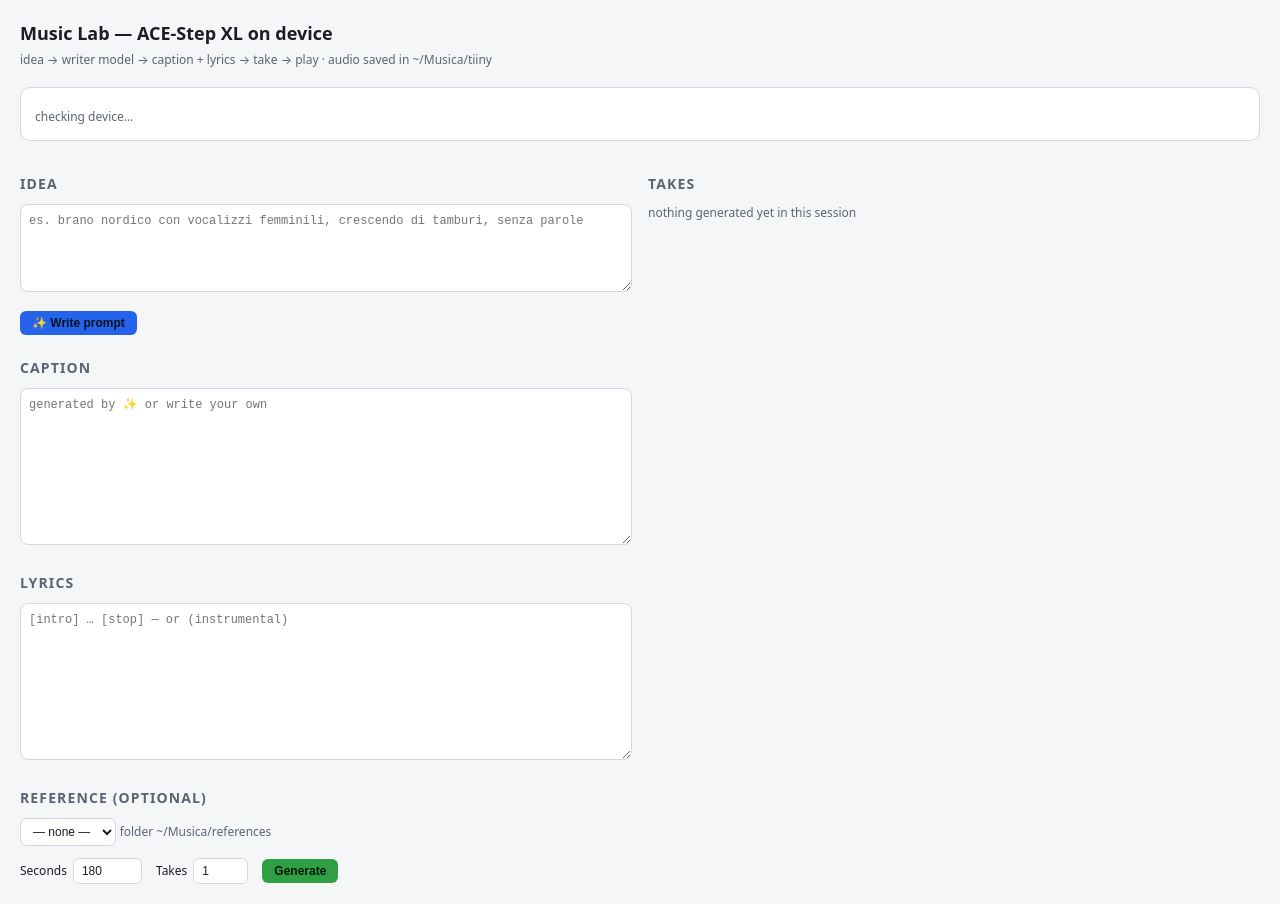
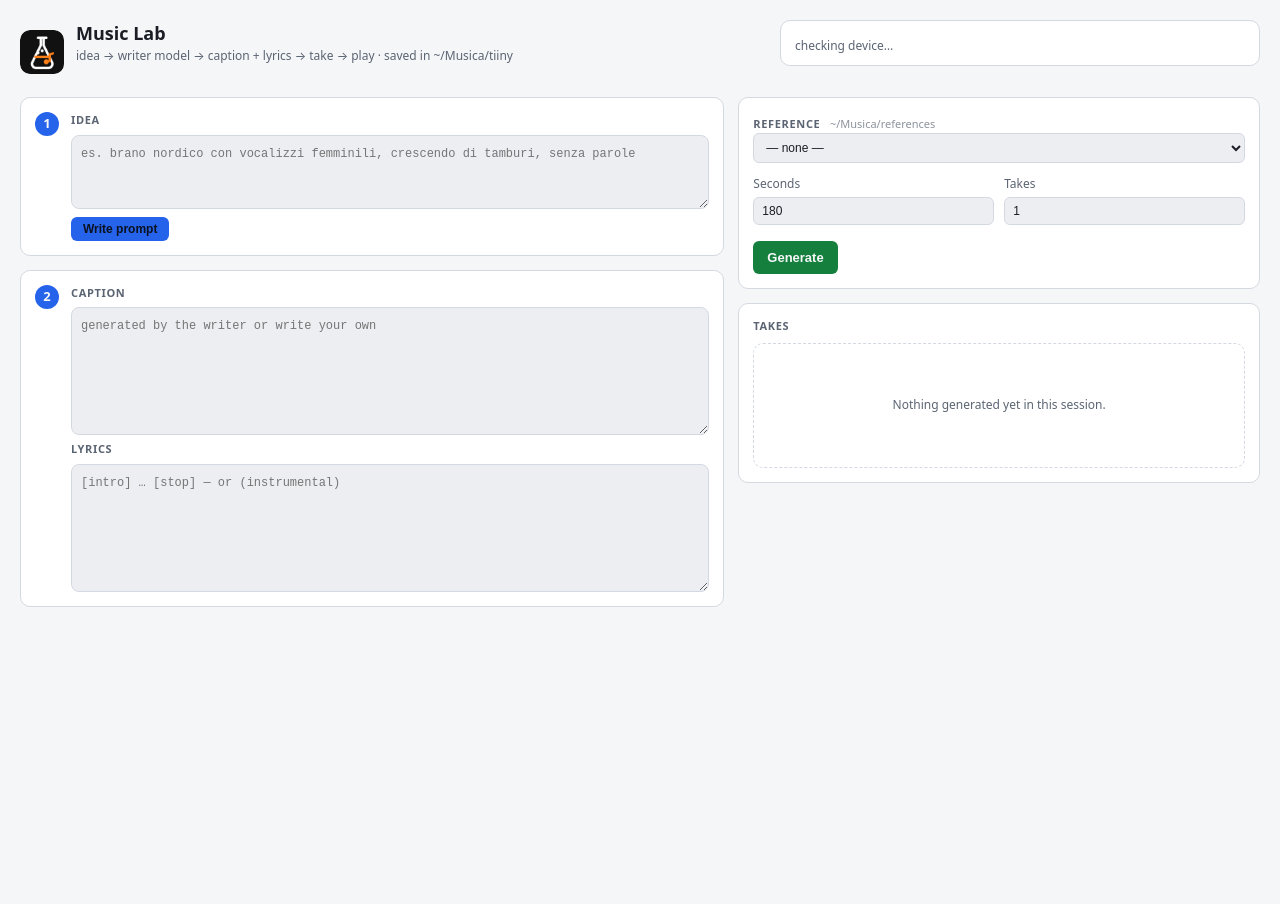
Before and after one commit to 3p4dm4/tiinyos-linux, a plain HTML site: page src/music.html in a window 1280 px wide. After the commit the page ends 800 px from the top, so only its background shows below. Drawn offline with Linux system fonts and the light colour scheme.

Commit message:
feat(music-lab): dashboard-grade layout — kill the empty right column
Feedback: 'grafica brutale, scarna, spazio a destra vuoto'. Root cause:
two raw stacked columns, the right one held only the takes list (empty
at start). Restructured: header with logo + status card on the right;
two-column grid (composer 1.35fr / studio 1fr) where the right column
carries the controls card (reference, seconds/takes fields, Generate,
progress) + takes card with a dashed empty-state box — content on both
sides from first render. Numbered steps (1 idea, 2 caption+lyrics) in
cards, uppercase field labels matching the Performance window, focus
rings, disabled state on Generate.

ui-check: 0 blocking (was 6): buttons type=button, label for=refs,
pulse animation behind prefers-reduced-motion, emoji removed from the
button and the hint (rule blocks the pictograph itself). The 40
raw-px advisories match performance.css house style (same declared
deviation as the Performance window).
Verified live via CDP on the standalone build: grid 647/479, right
column 386px of content, empty-state present.

```diff
--- a/src/m3music/studio.js
+++ b/src/m3music/studio.js
@@ -23,7 +23,7 @@ M3.studio = (function () {
 
   async function generate() {
     const caption = $('caption').value.trim();
-    if (!caption) { $('pnote').textContent = 'caption is empty (use ✨ or write one)'; return; }
+    if (!caption) { $('pnote').textContent = 'caption is empty — write one, or press Write prompt'; return; }
     const refPath = $('refs').value;
     let refBase64 = '';
     if (refPath) {
@@ -59,7 +59,7 @@ M3.studio = (function () {
     div.innerHTML = `<audio controls preload="none" src="file://${encodeURI(src)}"></audio>` +
       `<div class="meta">#${takeNo} · ${t.seconds}s · ${t.elapsedSec}s gen · ${esc(t.mp3 || t.wav)}</div>`;
     const list = $('takes-list');
-    if (list.classList.contains('note')) { list.textContent = ''; list.classList.remove('note'); }
+    if (list.classList.contains('empty')) { list.textContent = ''; list.classList.remove('empty'); }
     list.prepend(div);
   }
 
--- a/src/music.css
+++ b/src/music.css
@@ -1,20 +1,56 @@
-/* M3 — Music Studio specifics (base tokens/classes come from performance.css). */
-.cols{display:flex;gap:16px;align-items:flex-start}
-.col{flex:1;min-width:0}
-textarea{width:100%;box-sizing:border-box;background:var(--panel);color:var(--text);
-  border:1px solid var(--line);border-radius:8px;padding:8px;font:12px/1.45 ui-monospace,monospace;resize:vertical}
-select,input[type=number]{background:var(--panel);color:var(--text);border:1px solid var(--line);
-  border-radius:6px;padding:5px 8px;font-size:12px}
-.row{display:flex;gap:14px;align-items:center;margin-top:12px}
-.row label{font-size:12px;display:flex;gap:6px;align-items:center}
-button.primary{background:#2ea043;color:#04160a;font-weight:700}
+/* M3 — Music Lab specifics (base tokens/body come from performance.css). */
+.lab-head{display:flex;justify-content:space-between;align-items:flex-start;gap:16px;flex-wrap:wrap}
+.lab-title{display:flex;gap:12px;align-items:center}
+.lab-logo{width:44px;height:44px;border-radius:10px}
+.lab-head h1{margin:0}
+.statusbar{margin:0;padding:10px 14px;display:flex;gap:18px;align-items:center;flex-wrap:wrap;min-width:min(480px,100%)}
+
+.lab-grid{display:grid;grid-template-columns:1.35fr 1fr;gap:14px;align-items:start;margin-top:14px}
+.lab-col{display:flex;flex-direction:column;gap:14px;min-width:0}
+
+textarea{width:100%;box-sizing:border-box;background:var(--panel2);color:var(--text);
+  border:1px solid var(--line);border-radius:8px;padding:9px;font:12px/1.5 ui-monospace,monospace;resize:vertical}
+textarea:focus,select:focus,input:focus{outline:2px solid var(--accent);outline-offset:0}
+select,input[type=number]{background:var(--panel2);color:var(--text);border:1px solid var(--line);
+  border-radius:6px;padding:6px 8px;font-size:12px}
+select.fill,input.fill{width:100%}
+button.primary{background:var(--ok);color:var(--bg);font-weight:700;font-size:13px;padding:9px 14px;margin-top:4px}
+button.primary:disabled{opacity:.5;cursor:default}
 .hidden{display:none}
-.statusbar{display:flex;gap:18px;align-items:center;flex-wrap:wrap;margin:10px 0}
-.dot{display:inline-block;width:9px;height:9px;border-radius:50%;margin-right:6px;vertical-align:baseline}
-.dot.busy{background:#e8912d;animation:pulse 1.2s ease-in-out infinite}
-.dot.idle{background:#2ea043}
-.dot.down{background:#d33}
-@keyframes pulse{50%{opacity:.35}}
-.take{background:var(--panel);border:1px solid var(--line);border-radius:10px;padding:10px;margin-bottom:10px}
+
+/* numbered steps */
+.step{display:flex;gap:12px}
+.step-n{flex:none;width:24px;height:24px;border-radius:50%;background:var(--accent);color:var(--bg);
+  font-weight:700;font-size:13px;display:flex;align-items:center;justify-content:center}
+.step-body{flex:1;min-width:0;display:flex;flex-direction:column;gap:6px}
+.lbl{font-size:11px;text-transform:uppercase;letter-spacing:.06em;color:var(--muted);font-weight:600}
+.hint{text-transform:none;letter-spacing:0;font-weight:400;opacity:.7;margin-left:6px}
+.step-act{display:flex;align-items:center;gap:10px;margin-top:2px}
+
+/* studio controls */
+.field-grid{display:grid;grid-template-columns:1fr 1fr;gap:10px;margin:12px 0}
+.fld{display:flex;flex-direction:column;gap:4px;font-size:12px;color:var(--muted)}
+.fld input{width:100%;box-sizing:border-box}
+.bar{margin-top:12px}
+
+/* takes */
+.takes-card{min-height:180px;display:flex;flex-direction:column}
+.takes-card .lbl{margin-bottom:8px}
+#takes-list{flex:1;display:flex;flex-direction:column;gap:10px}
+#takes-list.empty{align-items:center;justify-content:center;color:var(--muted);font-size:12px;
+  border:1px dashed var(--line);border-radius:10px;min-height:120px}
+.take{background:var(--panel2);border:1px solid var(--line);border-radius:10px;padding:10px}
 .take audio{width:100%;height:34px}
 .take .meta{font-size:11px;opacity:.75;margin-top:4px;word-break:break-all}
+
+/* status dots use the shared semantic tokens */
+.dot{display:inline-block;width:9px;height:9px;border-radius:50%;margin-right:6px;vertical-align:baseline}
+.dot.busy{background:var(--warn)}
+.dot.idle{background:var(--ok)}
+.dot.down{background:var(--err)}
+@media (prefers-reduced-motion: no-preference){
+  .dot.busy{animation:pulse 1.2s ease-in-out infinite}
+}
+@keyframes pulse{50%{opacity:.35}}
+
+@media (max-width:900px){.lab-grid{grid-template-columns:1fr}}
--- a/src/music.html
+++ b/src/music.html
@@ -8,43 +8,64 @@
 <link rel="stylesheet" href="music.css">
 </head>
 <body>
-<h1>Music Lab — ACE-Step XL on device</h1>
-<div class="sub">idea → writer model → caption + lyrics → take → play · audio saved in ~/Musica/tiiny</div>
+<header class="lab-head">
+  <div class="lab-title">
+    <img src="music-lab.png" alt="" class="lab-logo">
+    <div>
+      <h1>Music Lab</h1>
+      <div class="sub">idea → writer model → caption + lyrics → take → play · saved in ~/Musica/tiiny</div>
+    </div>
+  </div>
+  <div class="card statusbar" id="status"><span class="note">checking device…</span></div>
+</header>
 
-<div class="card statusbar" id="status">
-  <span class="note">checking device…</span>
+<div class="lab-grid">
+  <!-- composer -->
+  <section class="lab-col">
+    <div class="card step">
+      <div class="step-n">1</div>
+      <div class="step-body">
+        <label class="lbl" for="idea">Idea</label>
+        <textarea id="idea" rows="3" placeholder="es. brano nordico con vocalizzi femminili, crescendo di tamburi, senza parole"></textarea>
+        <div class="step-act">
+          <button type="button" id="btn-write">Write prompt</button>
+          <span id="writer-note" class="note"></span>
+        </div>
+      </div>
     </div>
 
-<div class="cols">
-  <div class="col">
-    <h2>Idea</h2>
-    <textarea id="idea" rows="4" placeholder="es. brano nordico con vocalizzi femminili, crescendo di tamburi, senza parole"></textarea>
-    <p><button id="btn-write">✨ Write prompt</button> <span id="writer-note" class="note"></span></p>
+    <div class="card step">
+      <div class="step-n">2</div>
+      <div class="step-body">
+        <label class="lbl" for="caption">Caption</label>
+        <textarea id="caption" rows="6" placeholder="generated by the writer or write your own"></textarea>
+        <label class="lbl" for="lyrics">Lyrics</label>
+        <textarea id="lyrics" rows="6" placeholder="[intro] … [stop] — or (instrumental)"></textarea>
+      </div>
+    </div>
+  </section>
 
-    <h2>Caption</h2>
-    <textarea id="caption" rows="8" placeholder="generated by ✨ or write your own"></textarea>
-    <h2>Lyrics</h2>
-    <textarea id="lyrics" rows="8" placeholder="[intro] … [stop] — or (instrumental)"></textarea>
-
-    <h2>Reference (optional)</h2>
-    <select id="refs"><option value="">— none —</option></select>
-    <span class="note">folder ~/Musica/references</span>
-
-    <div class="row">
-      <label>Seconds <input id="seconds" type="number" value="180" min="30" max="600" step="30"></label>
-      <label>Takes <input id="takes" type="number" value="1" min="1" max="4"></label>
-      <button id="btn-gen" class="primary">Generate</button>
+  <!-- studio -->
+  <aside class="lab-col">
+    <div class="card">
+      <label class="lbl" for="refs">Reference <span class="hint">~/Musica/references</span></label>
+      <select id="refs" class="fill"><option value="">— none —</option></select>
+      <div class="field-grid">
+        <label class="fld"><span>Seconds</span><input id="seconds" type="number" value="180" min="30" max="600" step="30"></label>
+        <label class="fld"><span>Takes</span><input id="takes" type="number" value="1" min="1" max="4"></label>
       </div>
+      <button type="button" id="btn-gen" class="primary fill">Generate</button>
       <div id="progress" class="hidden">
         <div class="bar"><i id="pbar"></i></div>
         <div class="note" id="pnote"></div>
       </div>
     </div>
 
-  <div class="col">
-    <h2>Takes</h2>
-    <div id="takes-list" class="note">nothing generated yet in this session</div>
+    <div class="card takes-card">
+      <div class="lbl">Takes</div>
+      <div id="takes-list" class="empty">Nothing generated yet in this session.</div>
     </div>
+  </aside>
 </div>
 
 <script src="m3music/status.js"></script>
```
Lines whose indentation alone changed are shown as unchanged.
